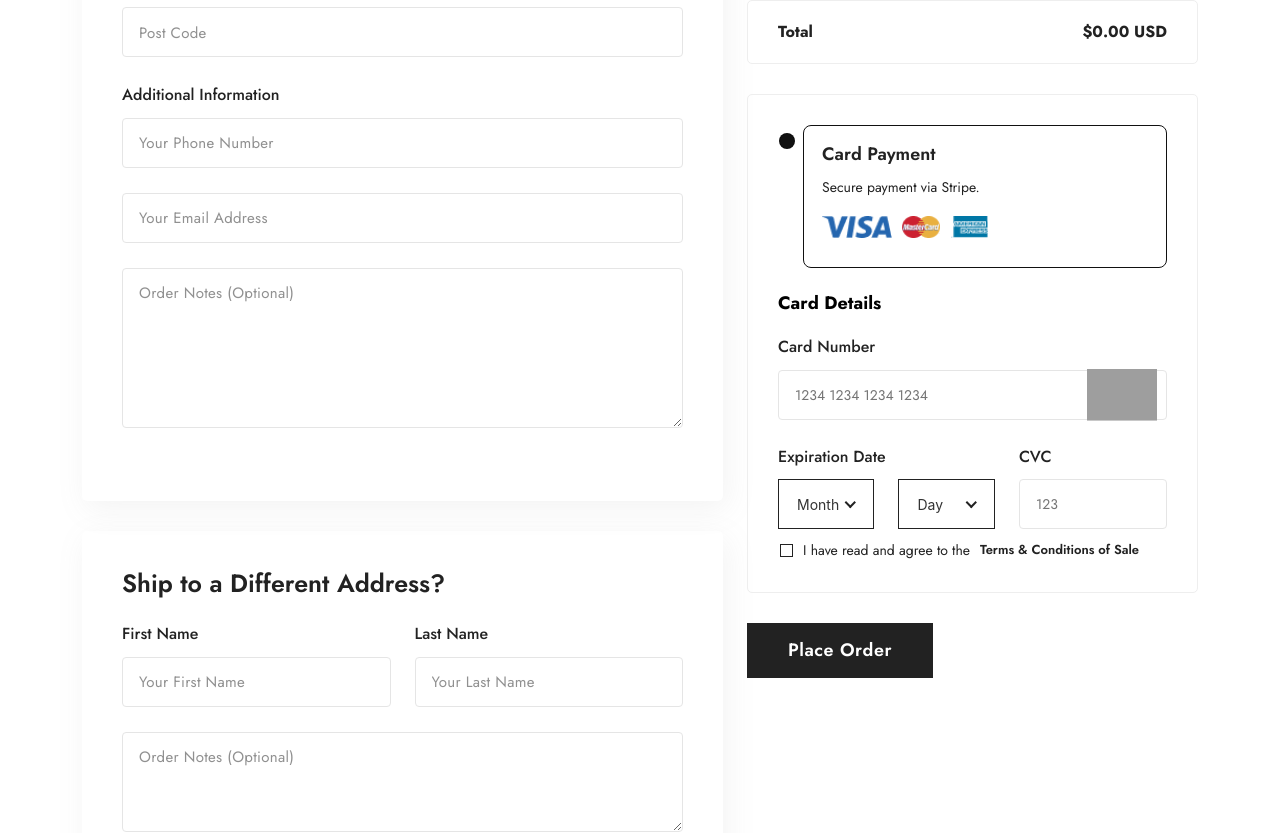
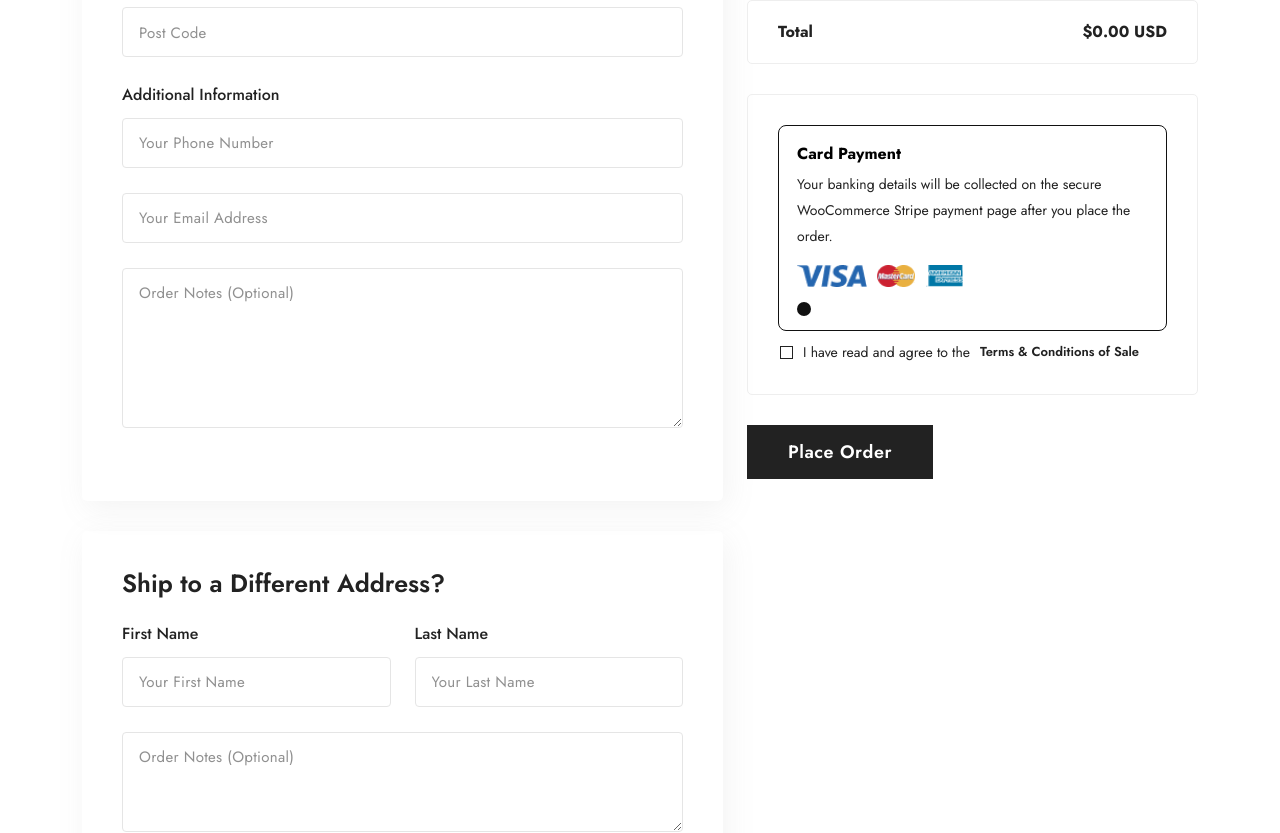
Before and after one commit to o7digital/dosalga, a Next.js app: page /shop/checkout in a window 1280 px wide. Shown: the part 719-1552 px from the top of the page. Built offline with nearby package versions, Linux system fonts and the light colour scheme; grey boxes are pictures that could not be loaded.

Commit message:
Redirect checkout to WooCommerce Stripe payment page

```diff
--- a/src/contexts/CartContext.js
+++ b/src/contexts/CartContext.js
@@ -119,8 +119,8 @@ export const CartProvider = ({ children }) => {
     setIsLoading(true);
     try {
       const orderData = {
-        payment_method: 'bacs',
-        payment_method_title: 'Virement bancaire',
+        payment_method: 'stripe',
+        payment_method_title: 'Credit Card (Stripe)',
         set_paid: false,
         billing: billingInfo,
         shipping: shippingInfo || billingInfo,
--- a/src/pages/shop/checkout.js
+++ b/src/pages/shop/checkout.js
@@ -1,7 +1,6 @@
 import React, { useMemo, useState } from 'react';
 import Link from 'next/link';
 import { useRouter } from 'next/router';
-import SelectComponent from '@/src/components/common/SelectComponent';
 import { useCart } from '@/src/contexts/CartContext';
 import { formatUSDPrice } from '@/src/lib/pricing';
 import { toast } from 'react-toastify';
@@ -21,10 +20,18 @@ const MEXICO_STATE_CITIES = {
 
 const Checkout = () => {
   const router = useRouter();
-  const { cart, removeFromCart, updateQuantity, getCartTotal } = useCart();
+  const { cart, removeFromCart, updateQuantity, getCartTotal, createOrder, isLoading } = useCart();
   const [billingCountry, setBillingCountry] = useState('Mexico');
   const [billingState, setBillingState] = useState('');
   const [billingCity, setBillingCity] = useState('');
+  const [billingFirstName, setBillingFirstName] = useState('');
+  const [billingLastName, setBillingLastName] = useState('');
+  const [billingAddress, setBillingAddress] = useState('');
+  const [billingPostcode, setBillingPostcode] = useState('');
+  const [billingPhone, setBillingPhone] = useState('');
+  const [billingEmail, setBillingEmail] = useState('');
+  const [orderNotes, setOrderNotes] = useState('');
+  const [termsAccepted, setTermsAccepted] = useState(false);
   const subtotal = getCartTotal();
   const shipping = 0;
   const tax = 0;
@@ -40,13 +47,65 @@ const Checkout = () => {
   const localePrefix = supportedLocales.includes(localeSegment) ? `/${localeSegment}` : '';
   const termsPath = `${localePrefix}/terms-and-conditions`;
 
-  const handlePlaceOrder = (event) => {
+  const getOrderPaymentUrl = (order) => {
+    if (order?.payment_url) return order.payment_url;
+    if (order?.checkout_payment_url) return order.checkout_payment_url;
+    if (order?.id && order?.order_key) {
+      const baseUrl = process.env.NEXT_PUBLIC_WORDPRESS_URL || 'https://oliviers44.sg-host.com';
+      return `${baseUrl}/checkout/order-pay/${order.id}/?pay_for_order=true&key=${order.order_key}`;
+    }
+
+    return null;
+  };
+
+  const handlePlaceOrder = async (event) => {
     event.preventDefault();
+
     if (cart.length === 0) {
       toast.warn('Your cart is empty.');
       return;
     }
-    toast.info('Checkout form is ready. Payment integration is pending.');
+
+    if (!billingFirstName || !billingLastName || !billingAddress || !billingPhone || !billingEmail) {
+      toast.warn('Please complete all required billing fields.');
+      return;
+    }
+
+    if (billingCountry === 'Mexico' && (!billingState || !billingCity)) {
+      toast.warn('Please select a state and city for Mexico.');
+      return;
+    }
+
+    if (!termsAccepted) {
+      toast.warn('You must accept the Terms & Conditions of Sale.');
+      return;
+    }
+
+    try {
+      const order = await createOrder({
+        first_name: billingFirstName,
+        last_name: billingLastName,
+        address_1: billingAddress,
+        city: billingCity,
+        state: billingState,
+        postcode: billingPostcode,
+        country: billingCountry === 'Mexico' ? 'MX' : billingCountry,
+        email: billingEmail,
+        phone: billingPhone,
+      });
+
+      const paymentUrl = getOrderPaymentUrl(order);
+
+      if (!paymentUrl) {
+        throw new Error('Unable to retrieve WooCommerce payment URL.');
+      }
+
+      toast.success('Redirecting to secure payment...');
+      window.location.href = paymentUrl;
+    } catch (error) {
+      console.error('Checkout error:', error);
+      toast.error(error.message || 'Unable to start WooCommerce payment.');
+    }
   };
 
   return (
@@ -62,13 +121,13 @@ const Checkout = () => {
                     <div className="col-lg-6">
                       <div className="form-inner">
                         <label>First Name</label>
-                        <input type="text" name="fname" placeholder="Your first name" />
+                        <input type="text" name="fname" placeholder="Your first name" value={billingFirstName} onChange={(event) => setBillingFirstName(event.target.value)} />
                       </div>
                     </div>
                     <div className="col-lg-6">
                       <div className="form-inner">
                         <label>Last Name</label>
-                        <input type="text" name="lname" placeholder="Your last name" />
+                        <input type="text" name="lname" placeholder="Your last name" value={billingLastName} onChange={(event) => setBillingLastName(event.target.value)} />
                       </div>
                     </div>
                     <div className="col-12">
@@ -95,7 +154,7 @@ const Checkout = () => {
                     <div className="col-12">
                       <div className="form-inner">
                         <label>Street Address</label>
-                        <input type="text" name="address" placeholder="House and street name" />
+                        <input type="text" name="address" placeholder="House and street name" value={billingAddress} onChange={(event) => setBillingAddress(event.target.value)} />
                       </div>
                     </div>
                     {billingCountry === 'Mexico' ? (
@@ -159,23 +218,23 @@ const Checkout = () => {
                     )}
                     <div className="col-12">
                       <div className="form-inner">
-                        <input type="text" name="postcode" placeholder="Post Code" />
+                        <input type="text" name="postcode" placeholder="Post Code" value={billingPostcode} onChange={(event) => setBillingPostcode(event.target.value)} />
                       </div>
                     </div>
                     <div className="col-12">
                       <div className="form-inner">
                         <label>Additional Information</label>
-                        <input type="text" name="phone" placeholder="Your Phone Number" />
+                        <input type="text" name="phone" placeholder="Your Phone Number" value={billingPhone} onChange={(event) => setBillingPhone(event.target.value)} />
                       </div>
                     </div>
                     <div className="col-12">
                       <div className="form-inner">
-                        <input type="email" name="email" placeholder="Your Email Address" />
+                        <input type="email" name="email" placeholder="Your Email Address" value={billingEmail} onChange={(event) => setBillingEmail(event.target.value)} />
                       </div>
                     </div>
                     <div className="col-12">
                       <div className="form-inner">
-                        <textarea name="message" placeholder="Order Notes (Optional)" rows={6} defaultValue="" />
+                        <textarea name="message" placeholder="Order Notes (Optional)" rows={6} value={orderNotes} onChange={(event) => setOrderNotes(event.target.value)} />
                       </div>
                     </div>
                   </div>
@@ -326,12 +385,12 @@ const Checkout = () => {
 
               <form className="payment-form" onSubmit={handlePlaceOrder}>
                 <div className="payment-methods mb-30">
-                  <ul className="payment-list">
-                    <li className="stripe active-payment">
+                  <div className="payment-list">
+                    <div className="stripe active-payment">
                       <div className="form-check payment-check card-only">
                         <div>
                           <h6>Card Payment</h6>
-                          <p className="para">Secure payment via Stripe.</p>
+                          <p className="para">Your banking details will be collected on the secure WooCommerce Stripe payment page after you place the order.</p>
                         </div>
                         <div className="card-brands" aria-label="Accepted cards">
                           <img src="/assets/img/home1/icon/visa.png" alt="Visa" />
@@ -340,45 +399,11 @@ const Checkout = () => {
                         </div>
                       </div>
                       <div className="checked checked--active" />
-                    </li>
-                  </ul>
-
-                  <div className="choose-payment-method pt-25 pb-25" id="strip-payment">
-                    <h5>Card Details</h5>
-                    <div className="row gy-4 g-4">
-                      <div className="col-md-12">
-                        <div className="input-area">
-                          <label>Card Number</label>
-                          <div className="input-field">
-                            <input type="text" placeholder="1234 1234 1234 1234" />
-                            <img src="https://beautico-nextjs.vercel.app/assets/img/inner-page/payment.png" alt="" />
-                          </div>
-                        </div>
-                      </div>
-                      <div className="col-xl-7">
-                        <div className="input-area">
-                          <label>Expiration Date</label>
-                          <div className="row gy-4">
-                            <div className="col-sm-6">
-                              <SelectComponent options={['January', 'February', 'March', 'April', 'May', 'June', 'July', 'August', 'September', 'October', 'November', 'December']} placeholder="Month" />
-                            </div>
-                            <div className="col-sm-6">
-                              <SelectComponent options={['01', '02', '03', '04', '05', '06', '07']} placeholder="Day" />
-                            </div>
-                          </div>
-                        </div>
-                      </div>
-                      <div className="col-xl-5">
-                        <div className="input-area">
-                          <label>CVC</label>
-                          <input type="text" placeholder="123" />
-                        </div>
-                      </div>
                     </div>
                   </div>
 
                   <div className="payment-form-bottom d-flex align-items-start">
-                    <input type="checkbox" className="custom-check-box" id="terms" />
+                    <input type="checkbox" className="custom-check-box" id="terms" checked={termsAccepted} onChange={(event) => setTermsAccepted(event.target.checked)} />
                     <label htmlFor="terms">
                       I have read and agree to the{' '}
                       <Link legacyBehavior href={termsPath}>
@@ -388,7 +413,9 @@ const Checkout = () => {
                   </div>
                 </div>
                 <div className="place-order-btn">
-                  <button type="submit" className="primary-btn1 hover-btn3" disabled={cart.length === 0}>Place Order</button>
+                  <button type="submit" className="primary-btn1 hover-btn3" disabled={cart.length === 0 || isLoading}>
+                    {isLoading ? 'Redirecting...' : 'Place Order'}
+                  </button>
                 </div>
               </form>
             </div>
```
